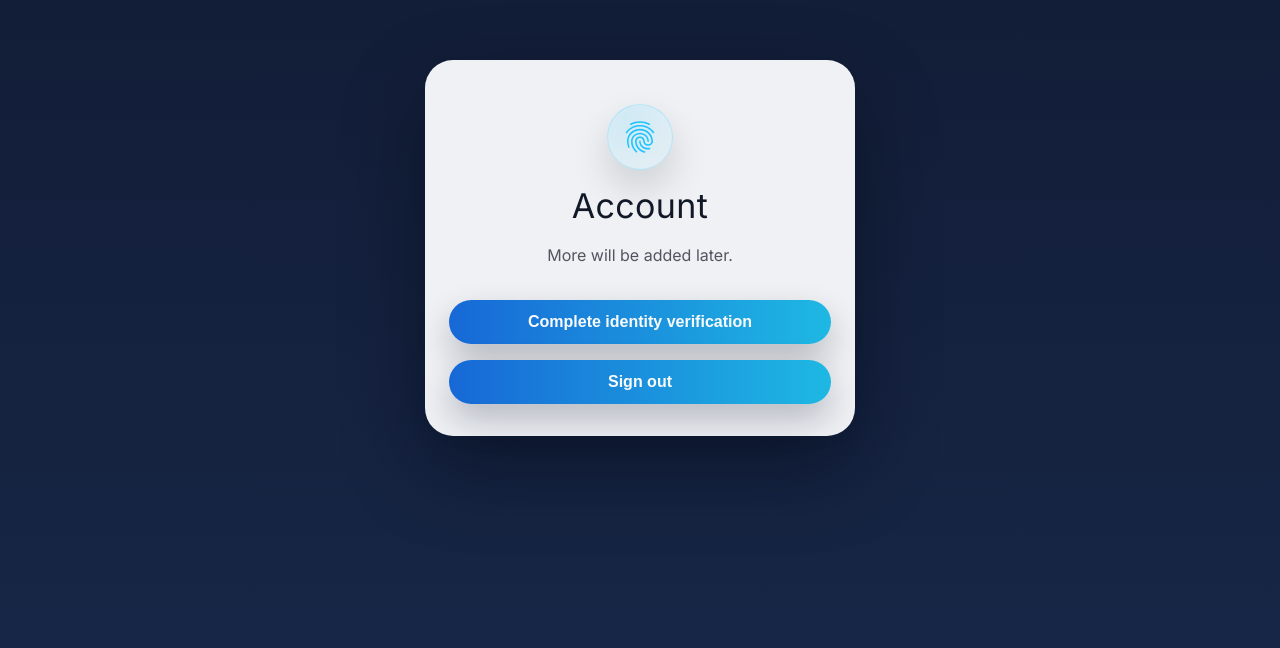
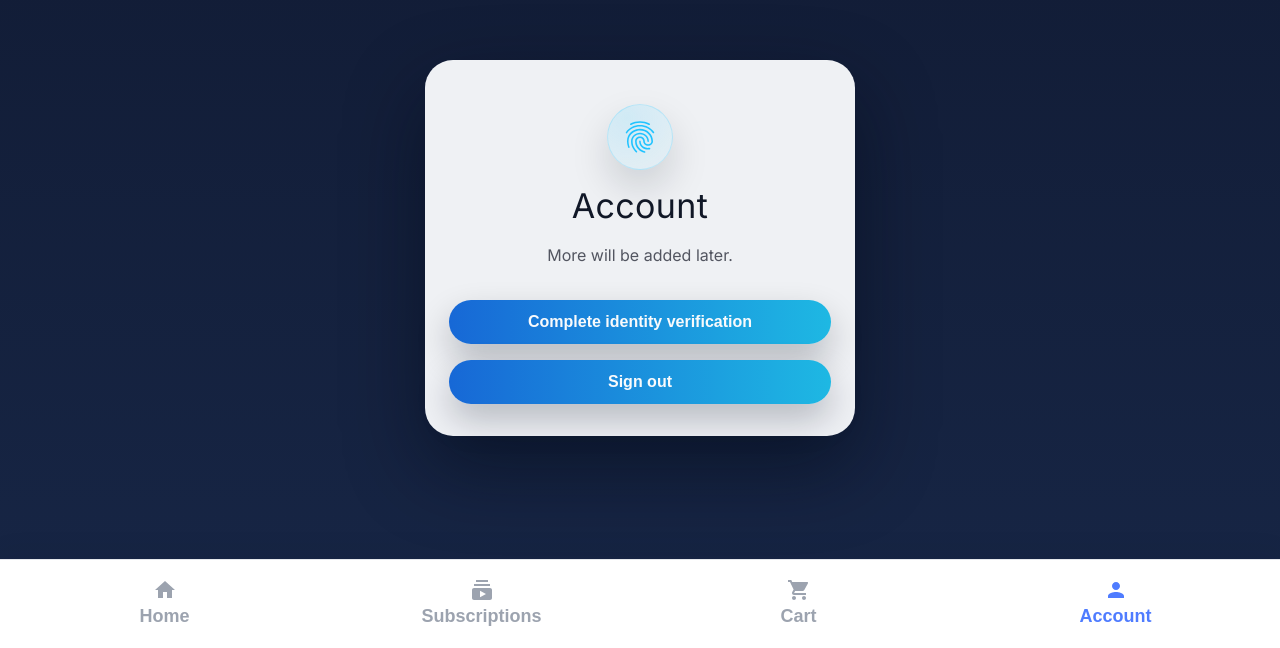
Before and after one commit to BeeghTongs/react-dev-camp, a React (Vite) app in the folder financial-product-app/: page /account in a window 1280 px wide. Shown: the part 152-800 px from the top of the page. Built offline with nearby package versions, Linux system fonts and the light colour scheme; no server answers; sample sign-in values are in the browser's storage.

Commit message:
made the bottom nav bar more reactive, shows the active page by making its icon blue

```diff
--- a/financial-product-app/src/components/BottomNav.jsx
+++ b/financial-product-app/src/components/BottomNav.jsx
@@ -4,25 +4,62 @@ import {
   MdSubscriptions,
   MdShoppingCart,
   MdPerson,
-} from "react-icons/md";
+} from 'react-icons/md';
+import { useLocation, useNavigate } from 'react-router-dom';
 
 function BottomNav() {
+  const navigate = useNavigate();
+  const location = useLocation();
+
+  const getHomeRoute = () => {
+    const authMode = localStorage.getItem('auth-mode');
+    const storedUser = localStorage.getItem('user');
+
+    if (authMode === 'guest') {
+      return '/guest-list';
+    }
+
+    if (storedUser) {
+      try {
+        const parsedUser = JSON.parse(storedUser);
+        if (parsedUser?.isGuest === true) {
+          return '/guest-list';
+        }
+      } catch (error) {
+        console.warn('Unable to parse stored user data:', error);
+      }
+    }
+
+    return '/list';
+  };
+
+  const isHomeActive = ['/list', '/guest-list', '/'].includes(location.pathname);
+  const isAccountActive = location.pathname === '/account';
+
   return (
     <nav className="bottom-nav" aria-label="Primary">
-        <button type="button" className="bottom-nav__item bottom-nav__item--active">
-          <MdHome/>
+      <button
+        type="button"
+        className={`bottom-nav__item${isHomeActive ? ' bottom-nav__item--active' : ''}`}
+        onClick={() => navigate(getHomeRoute())}
+      >
+        <MdHome />
         Home
       </button>
       <button type="button" className="bottom-nav__item">
-          <MdSubscriptions/>
+        <MdSubscriptions />
         Subscriptions
       </button>
       <button type="button" className="bottom-nav__item">
-          <MdShoppingCart/>
+        <MdShoppingCart />
         Cart
       </button>
-        <button type="button" className="bottom-nav__item" onClick={() => window.location.assign('/account')}>
-          <MdPerson/>
+      <button
+        type="button"
+        className={`bottom-nav__item${isAccountActive ? ' bottom-nav__item--active' : ''}`}
+        onClick={() => navigate('/account')}
+      >
+        <MdPerson />
         Account
       </button>
     </nav>
--- a/financial-product-app/src/components/SignUpForm.jsx
+++ b/financial-product-app/src/components/SignUpForm.jsx
@@ -113,7 +113,6 @@ function SignUpForm({ onSwitchToLogin }) {
 
       localStorage.setItem('user', JSON.stringify(user))
 
-      window.alert(`Welcome ${formData.firstName}! Your account has been created successfully.`)
       navigate('/identity-verification', { replace: true })
     } catch (error) {
 
--- a/financial-product-app/src/pages/AccountPage.jsx
+++ b/financial-product-app/src/pages/AccountPage.jsx
@@ -3,6 +3,7 @@ import { useNavigate } from 'react-router-dom';
 import { MdFingerprint } from 'react-icons/md';
 import { signOut } from 'firebase/auth';
 import { auth } from '../services/firebase';
+import BottomNav from '../components/BottomNav';
 
 export default function AccountPage() {
   const navigate = useNavigate();
@@ -49,6 +50,7 @@ export default function AccountPage() {
           </button>
         </div>
       </main>
+      <BottomNav />
     </div>
   );
 }
```
Lines whose indentation alone changed are shown as unchanged.
